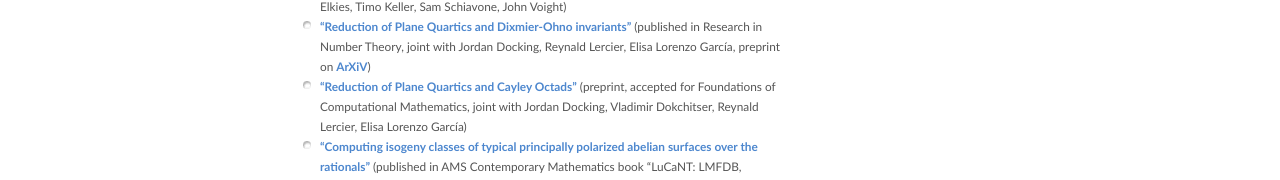
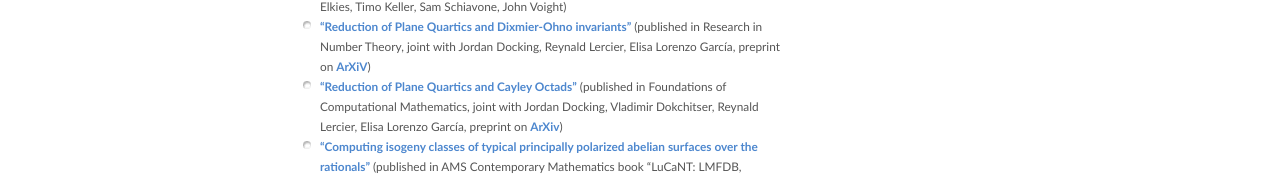
Before and after one commit to rbommel/rbommel.github.io, a plain HTML site: page index.htm in a window 1280 px wide. Shown: the part 749-929 px from the top of the page. Drawn offline with Linux system fonts and the light colour scheme.

Commit message:
published in FoCM

```diff
--- a/index.htm
+++ b/index.htm
@@ -69,7 +69,7 @@
 						<ul>
 							<li><a href="https://arxiv.org/abs/2411.07857">&#8220;17T7 is a Galois group over the rationals&#8221;</a> (preprint, joint with Edgar Costa, Noam D. Elkies, Timo Keller, Sam Schiavone, John Voight)</li>
 							<li><a href="https://doi.org/10.1007/s40993-024-00590-x">&#8220;Reduction of Plane Quartics and Dixmier-Ohno invariants&#8221;</a> (published in Research in Number Theory, joint with Jordan Docking, Reynald Lercier, Elisa Lorenzo Garc&iacute;a, preprint on <a href="https://arxiv.org/abs/2401.13902">ArXiV</a>)</li>
-							<li><a href="https://arxiv.org/abs/2309.17381">&#8220;Reduction of Plane Quartics and Cayley Octads&#8221;</a> (preprint, accepted for Foundations of Computational Mathematics, joint with Jordan Docking, Vladimir Dokchitser, Reynald Lercier, Elisa Lorenzo Garc&iacute;a)</li>
+							<li><a href="https://doi.org/10.1007/s10208-025-09704-y">&#8220;Reduction of Plane Quartics and Cayley Octads&#8221;</a> (published in Foundations of Computational Mathematics, joint with Jordan Docking, Vladimir Dokchitser, Reynald Lercier, Elisa Lorenzo Garc&iacute;a, preprint on <a href="https://arxiv.org/abs/2309.17381">ArXiv</a>)</li>
 							<li><a href="https://doi.org/10.1090/conm/796/16002">&#8220;Computing isogeny classes of typical principally polarized abelian surfaces over the rationals&#8221;</a> (published in AMS Contemporary Mathematics book &#8220;LuCaNT: LMFDB, Computation, and Number Theory&#8221;, joint with Shiva Chidambaram, Edgar Costa, Jean Kieffer, preprint on <a href="https://arxiv.org/abs/2301.10118">ArXiV</a>)</li>
 							<li><a href="https://arxiv.org/abs/2301.08312">&#8220;Computing torsion for plane quartics without using height bounds&#8221;</a> (preprint)</li>
 							<li><a href="https://doi.org/10.1007/s00208-024-03084-4">&#8220;Abelian varieties of prescribed order over finite fields&#8221;</a> (published in Mathematische Annalen, joint with Edgar Costa, Wanlin Li, Bjorn Poonen, and Alexander Smith, preprint on <a href="<a href="https://arxiv.org/abs/2106.13651">ArXiV</a>)</li>
```
